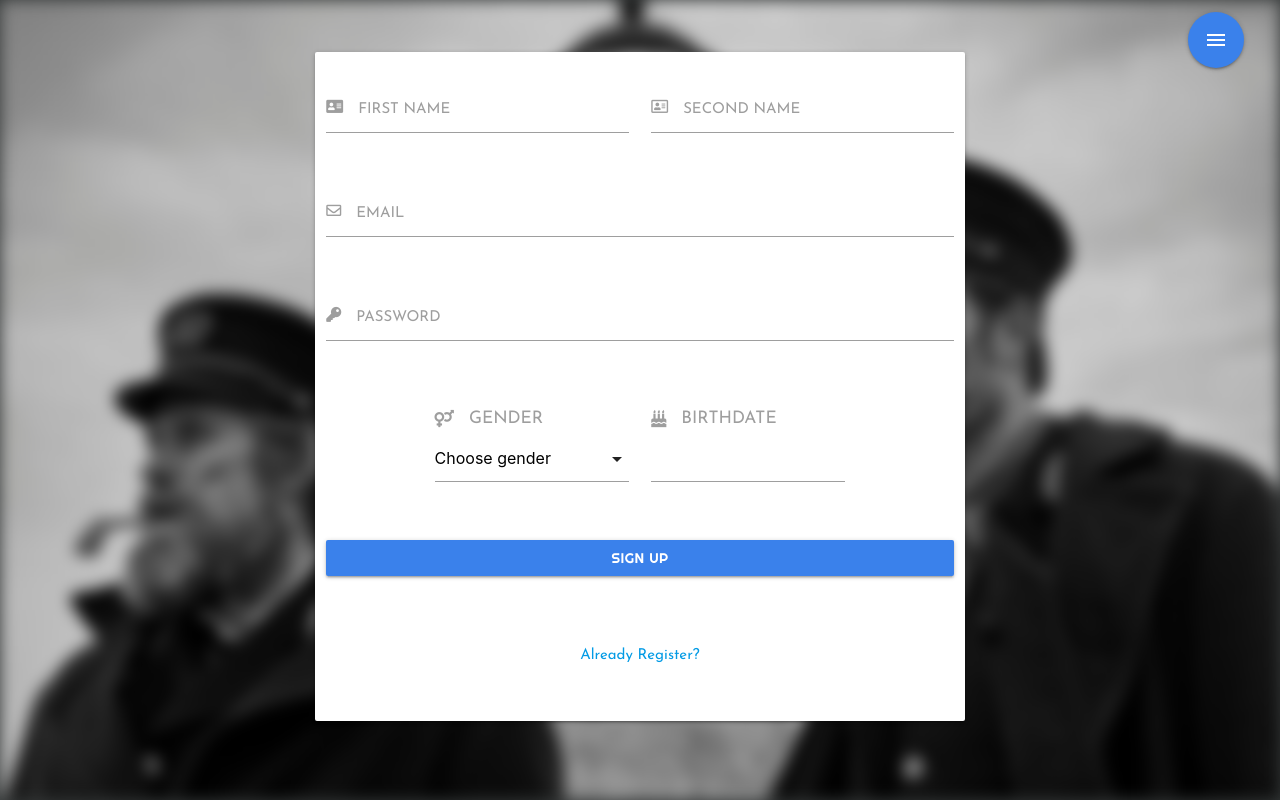
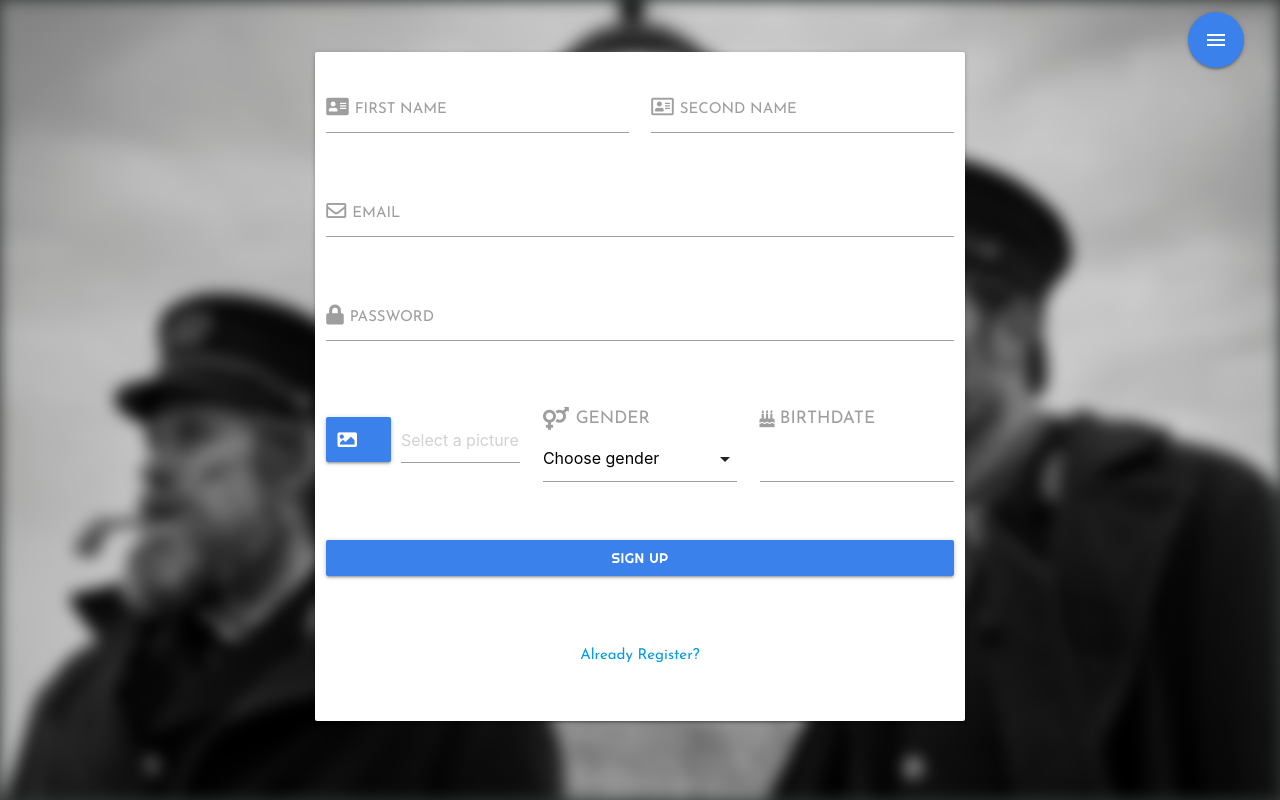
Before and after one commit to jdavidpm/there-will-be-postcards, a PHP site: page /pages/signup.php in a window 1280 px wide. Run offline with PHP 8.4, Linux system fonts and the light colour scheme; some libraries are stand-ins or nearby versions; some web fonts are replaced.

Commit message:
better sign up page

```diff
--- a/js/init.js
+++ b/js/init.js
@@ -40,9 +40,9 @@ $( document ).ready(function(){
     duration: 500,
     interval: 2000
   });
+  $('.datepicker').datepicker({format:"yyyy-dd-mm"});
   $('select').formSelect();
   $('.carousel').carousel();
-  $('.datepicker').datepicker();
   $('.sidenav').sidenav();
   $('.parallax').parallax();
   $('.materialboxed').materialbox();
--- a/pages/login.php
+++ b/pages/login.php
@@ -56,9 +56,6 @@
                             <div class="s6 m6 l6">
                                 <p class="margin center medium-small"><a href="signup.php">Register Now</a></p>
                             </div>
-                            <div class="col s6 m6 l6">
-                                <p class="margin center medium-small"><a href="#">Forgot password?</a></p>
-                            </div>
                         </div>
                     </form>
                 </div>
--- a/pages/signup.php
+++ b/pages/signup.php
@@ -19,12 +19,12 @@
     <div class="bg-image2"></div>
     <a class="btn-floating btn-large waves-effect waves-light bluec corner tooltipped dropdown-trigger" data-beloworigin="true" data-target="dropdown1" data-position="left" data-tooltip="Menu"><i class="material-icons">menu</i></a>
     <ul id='dropdown1' class='dropdown-content'>
-            <li><a href="../index.html" class="bluec-text"><i class="material-icons bluec-text">home</i>Home</a></li>
-            <li><a href="gallery.php" class="bluec-text"><i class="material-icons bluec-text">view_module</i>Gallery</a></li>
+            <li><a href="../index.html" class="bluec-text"><i class="fas fa-home bluec-text fa-2x fa-pull-left"></i>Home</a></li>
+            <li><a href="gallery.php" class="bluec-text"><i class="fas fa-images bluec-text fa-2x fa-pull-left"></i>Gallery</a></li>
             <li class="divider" tabindex="-1"></li>
-            <li><a href="#!" class="bluec-text"><i class="fab fa-facebook bluec-text"></i>Facebook</a></li>
-            <li><a href="#!" class="bluec-text"><i class="fab fa-twitter bluec-text"></i>Twitter</a></li>
-            <li><a href="#!" class="bluec-text"><i class="fab fa-instagram bluec-text"></i>Instagram</a></li>
+            <li><a href="#!" class="bluec-text"><i class="fab fa-facebook bluec-text fa-2x fa-pull-left"></i>Facebook</a></li>
+            <li><a href="#!" class="bluec-text"><i class="fab fa-twitter bluec-text fa-2x fa-pull-left"></i>Twitter</a></li>
+            <li><a href="#!" class="bluec-text"><i class="fab fa-instagram bluec-text fa-2x fa-pull-left"></i>Instagram</a></li>
     </ul>
     <main class="valign-wrapper above">
         <div id="signup-page" class="row">
@@ -34,29 +34,37 @@
                     <div class="row">
                         <div class="input-field col s6 josefin">
                             <input class="validate" id="firstName" type="text">
-                            <label for="firstName" data-error="wrong" data-success="right"><i class="fas fa-address-card left"></i>FIRST NAME</label>
+                            <label for="firstName" data-error="wrong" data-success="right"><i class="fas fa-address-card fa-lg fa-pull-left"></i>FIRST NAME</label>
                         </div>
                         <div class="input-field col s6 josefin">
                             <input class="validate" id="email" type="email">
-                            <label for="email" data-error="wrong" data-success="right"><i class="far fa-address-card left"></i>SECOND NAME</label>
+                            <label for="email" data-error="wrong" data-success="right"><i class="far fa-address-card fa-lg fa-pull-left"></i>SECOND NAME</label>
                         </div>
                     </div>
                     <div class="row">
                         <div class="input-field col s12 josefin">
                             <input class="validate" id="secondName" type="text">
-                            <label for="secondName" data-error="wrong" data-success="right"><i class="far fa-envelope left"></i>EMAIL</label>
+                            <label for="secondName" data-error="wrong" data-success="right"><i class="far fa-envelope fa-lg fa-pull-left"></i>EMAIL</label>
                         </div>
                     </div>
                     <div class="row">
                         <div class="input-field col s12 josefin">
                             <input id="password" type="password">
-                            <label for="password"><i class="fas fa-key left"></i>PASSWORD</label>
+                            <label for="password"><i class="fas fa-lock fa-lg fa-pull-left"></i>PASSWORD</label>
                         </div>
                     </div>
                     <div class="row left-align valign-wrapper">
-                        <div class="input-field col s2 josefin greyish-text"></div>
+                        <div class="input-field col s4 josefin greyish-text center-align file-field input-field">
+                            <div class="btn waves-effect waves-light col s4 bluec righteous">
+                                <i class="fa fa-image fa-3x fa-pull-left"></i>
+                                <input type="file" data-validetta="required">
+                            </div>
+                            <div class="file-path-wrapper">
+                            <input class="file-path validate" type="text" placeholder="Select a picture">
+                        </div>
+                        </div>
                         <div class="input-field col s4 josefin greyish-text">
-                            <h6 class="grey-text"><i class="fas fa-venus-mars left"></i>GENDER</h6>
+                            <h6 class="grey-text"><i class="fas fa-venus-mars fa-lg fa-pull-left"></i>GENDER</h6>
                             <select>
                                 <option value="" disabled selected>Choose gender</option>
                                 <option value="1">Female</option>
@@ -65,10 +73,9 @@
                             </select>
                         </div>
                         <div class="input-field col s4 josefin greyish-text">
-                            <h6 class="grey-text"><i class="fas fa-birthday-cake left"></i>BIRTHDATE</h6>
+                            <h6 class="grey-text"><i class="fas fa-birthday-cake fa-pull-left"></i>BIRTHDATE</h6>
                             <input type="text" class="datepicker">
                         </div>
-                        <div class="input-field col s2 greyish-text"></div>
                     </div>
                     <div class="row">
                         <div class="input-field col s12">
```
